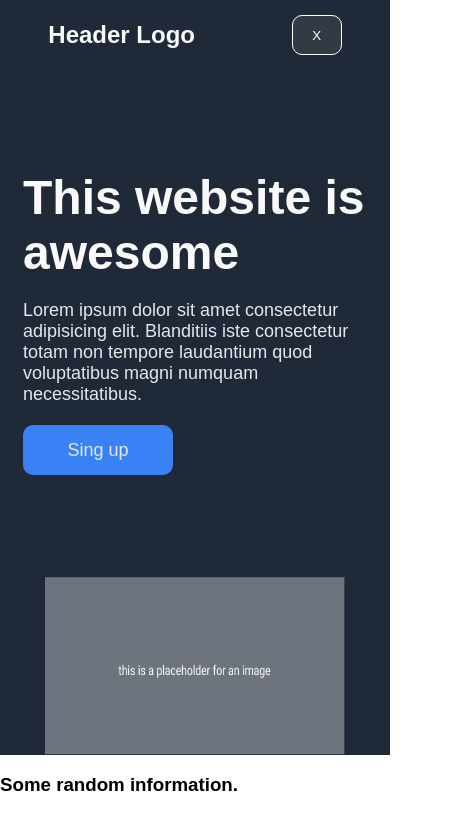
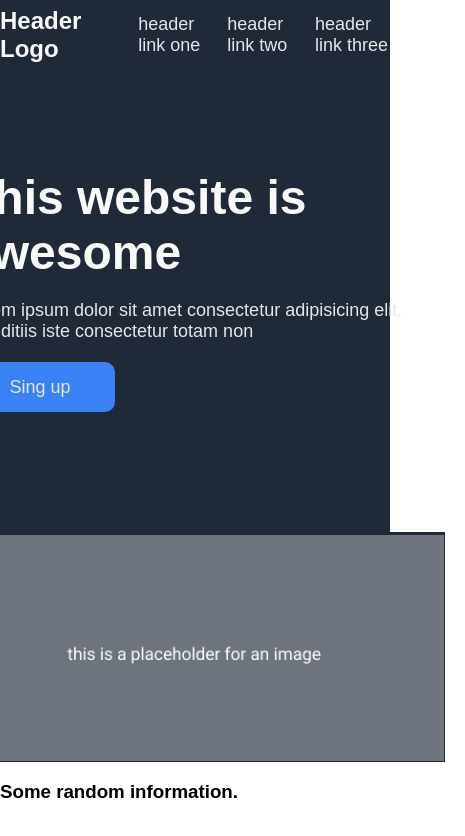
Before and after one commit to Lucas-Rojas-Nahuel/Landing-Page, a plain HTML site: page index.html in a window 390 px wide. Shown: the whole page, 465 px wide, since content can reach past the window. Drawn offline with Linux system fonts and the light colour scheme.

Commit message:
en preceso

```diff
--- a/index.html
+++ b/index.html
@@ -12,12 +12,11 @@
     <header class="header">
         <div class="content-logo">
             <h2 class="logo-header">Header Logo</h2>
-            <button class="dropdown">X</button>
         </div>
         <ul class="content-links">
-            <li class="link">header link one</li>
-            <li class="link">header link two</li>
-            <li class="link">header link three</li>
+            <li class="link"><a href="#">header link one</a></li>
+            <li class="link"><a href="#">header link two</a></li>
+            <li class="link"><a href="#">header link three</a></li>
         </ul>
 
     </header>
@@ -27,8 +26,7 @@
             <div class="section1-content1">
                 <div class="content1-text">
                     <h1 class="title-section1">This website is awesome</h1>
-                    <p class="text-section1">Lorem ipsum dolor sit amet consectetur adipisicing elit. Blanditiis iste consectetur totam non
-                        tempore laudantium quod voluptatibus magni numquam necessitatibus.</p>
+                    <p class="text-section1">Lorem ipsum dolor sit amet consectetur adipisicing elit. Blanditiis iste consectetur totam non</p>
                     <button class="button-section" >Sing up</button>
                 </div>
             </div>
@@ -36,12 +34,12 @@
                 <img class="section2-img" src="img/prueba.png"  alt="">
             </div>
         </section>
+
+        <section>
             <div class="section2-content1">
                 <h3 class="title-section2">Some random information.</h3>
             </div>
             <div class="section2-content2"></div>
-        <section>
-
         </section>
 
         <section>
--- a/styles.css
+++ b/styles.css
@@ -28,14 +28,13 @@ body{
     list-style: none;
 }
 
-.link{
+
+.link a{
+    text-decoration: none;
     font-size: 18px;
     color: #E5E7EB;
 }
 
-.dropdown{
-    display: none;
-}
 
 
 
@@ -45,14 +44,15 @@ body{
     width: 100%;
     display: flex;
     flex-wrap: wrap;
-    justify-content: space-around;
+    justify-content: center;
+    gap: 20px;
     background-color: #1f2937;
 }
 
 .section1-content1{
     padding: 0 20px;
     box-sizing: border-box;
-    width: 384px;
+    width: 500px;
 }
 
 .content1-text{
@@ -79,9 +79,7 @@ body{
     color: #E5E7EB;
     font-size: 18px;
     margin: 0;
-
-    max-width: 500px;
-    min-width: 300px;
+    width: 500px;
 }
 
 .button-section{
@@ -95,7 +93,7 @@ body{
 }
 
 .section1-content2{
-   width: 484px;
+   width: 500px;
    display: flex;
    align-items: center;
    justify-content: center;
@@ -106,47 +104,3 @@ body{
     width: 500px;
     box-sizing: border-box;
 }
-
-
-
-/* TABLECT */
-
-@media(max-width:768px){
-
-    /* header */
-    .dropdown{
-        display: block;
-        width: 50px;
-        height: 40px;
-        border: 1px, white, solid;
-        background-color: #323a44;
-        color: white;
-        border-radius: 10px;
-    }
-
-    .header{
-        flex-direction: column;
-    }
-
-    .content-links{
-        display: none;
-    }
-
-    .content-logo{
-        display: flex;
-        justify-content: space-around;
-        align-items: center;
-        width: 100%;
-    }
-
-    /* section */
-    .section1-content2{
-        width: 368px;
-     }
-
-     .section2-img{
-         width: 300px;
-         height: 180px;
-         box-sizing: border-box;
-     }
-}
```
